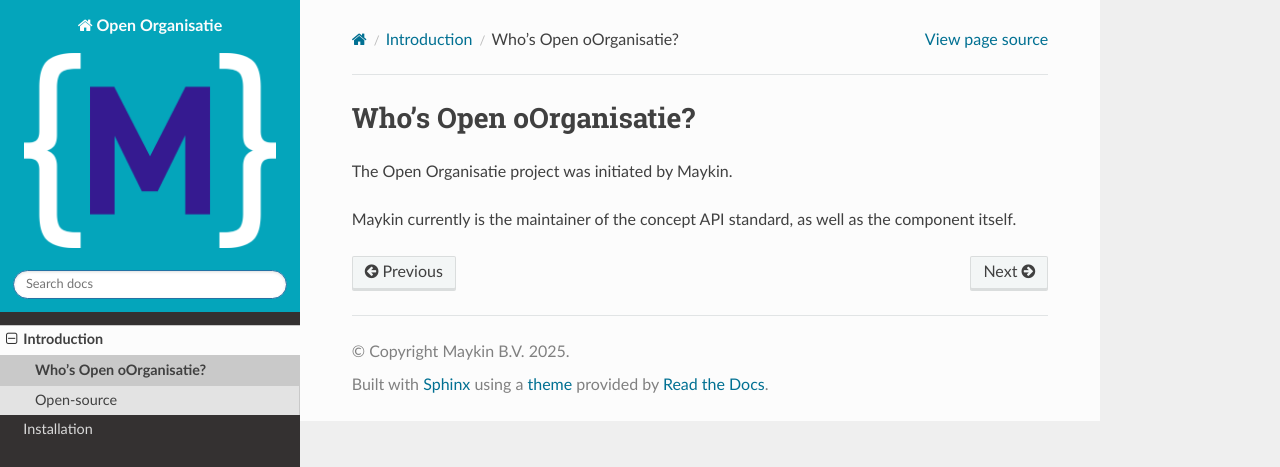
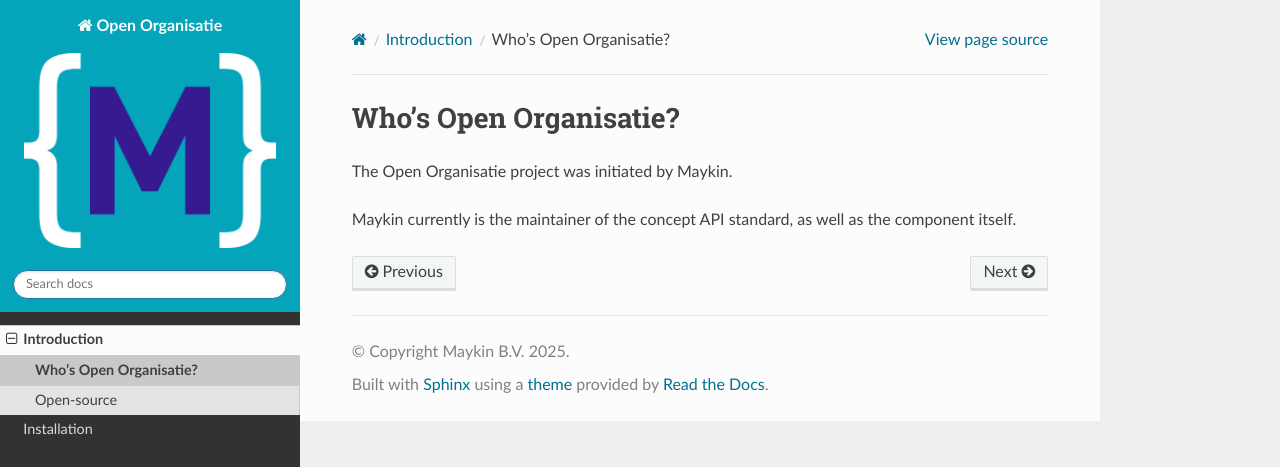
Before and after one commit to maykinmedia/open-organisatie, a Sphinx documentation site: the page built from docs/introduction/team.rst, in a window 1280 px wide. Shown: the top 467 px of the page. Built offline with Sphinx 7.4.7 and the Read the Docs theme 3.1.0, drawn with Linux system fonts in a browser that asks for light colours.

Commit message:
:memo: [#12] update docs

```diff
--- a/README.EN.rst
+++ b/README.EN.rst
@@ -1,6 +1,6 @@
-==================
-openorganisatie
-==================
+================
+Open Organisatie
+================
 
 :Version: 0.1.0
 :Source: https://github.com/maykinmedia/openorganisatie
--- a/docs/introduction/team.rst
+++ b/docs/introduction/team.rst
@@ -1,5 +1,5 @@
-Who's Open oOrganisatie?
-=========================================
+Who's Open Organisatie?
+=======================
 
 The Open Organisatie project was initiated by Maykin.
 
```
